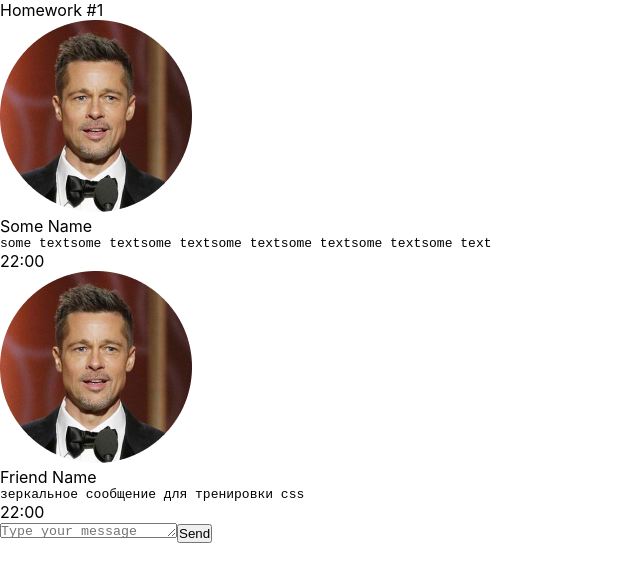
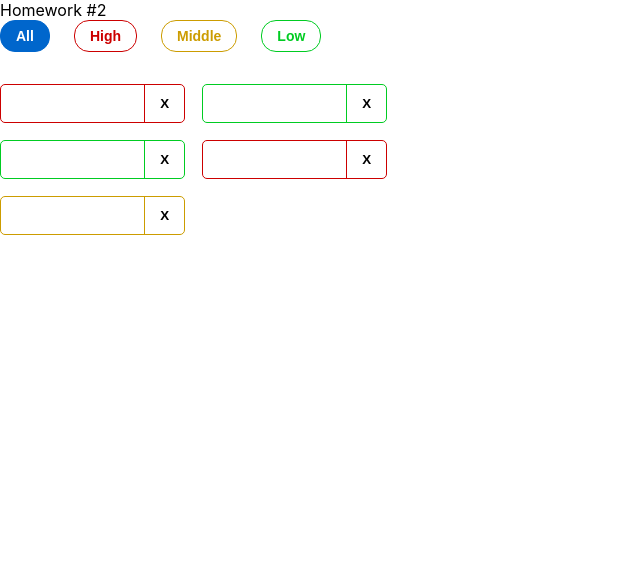
Before and after one commit to digitrom/hws2-master, a React (Create React App) app: page / in a window 1280 px wide. Shown: the top 582 px of the page, without its empty margins (0-640 px from the left). Built offline with nearby package versions, Linux system fonts and the light colour scheme.

Commit message:
HW2 - in progress (filterAffairs - done)

```diff
--- a/package.json
+++ b/package.json
@@ -1,6 +1,6 @@
 {
   "name": "hws2",
-  "homepage": "http://IgnatZakalinsky.github.io/hws2",
+  "homepage": "http://digitrom.github.io/hws2-master",
   "version": "0.1.0",
   "private": true,
   "dependencies": {
--- a/src/s1-main/App.tsx
+++ b/src/s1-main/App.tsx
@@ -1,13 +1,14 @@
 import React from 'react'
 import s from './App.module.css'
 import HW1 from '../s2-homeworks/hw01/HW1'
+import HW2 from "../s2-homeworks/hw02/HW2";
 
 function App() {
     return (
         <div className={s.App}>
-            <HW1/>
+            {/*<HW1/>*/}
             {/*раскомментировать по ходу выполнения*/}
-            {/*<HW2/>*/}
+            <HW2/>
 
             {/*<HW3/>*/}
             {/*<HW4/>*/}
--- a/src/s2-homeworks/hw01/message/Message.module.css
+++ b/src/s2-homeworks/hw01/message/Message.module.css
@@ -1,5 +1,5 @@
 .message {
-
+display: flex;
 }
 
 .imageAndText {
--- a/src/s2-homeworks/hw02/HW2.tsx
+++ b/src/s2-homeworks/hw02/HW2.tsx
@@ -3,8 +3,8 @@ import Affairs from './affairs/Affairs'
 import s2 from '../../s1-main/App.module.css'
 
 /*
-* 1 - описать типы AffairPriorityType, AffairType
-* 2 - указать нужный тип для defaultAffairs
++ * 1 - описать типы AffairPriorityType, AffairType
++ * 2 - указать нужный тип для defaultAffairs
 * 3 - дописать типы и логику функции filterAffairs и проверить её тестами
 * 4 - выполнить пункт 3 для функции deleteAffair
 * 5 - указать нужный тип в useState с affairs
@@ -17,16 +17,16 @@ import s2 from '../../s1-main/App.module.css'
 * */
 
 // types
-export type AffairPriorityType = any // need to fix any
+export type AffairPriorityType = 'high' | 'middle'| 'low' // need to fix any
 export type AffairType = {
-    _id: any // need to fix any
-    name: any // need to fix any
+    _id: number // need to fix any
+    name: string // need to fix any
     priority: AffairPriorityType
 }
 export type FilterType = 'all' | AffairPriorityType
 
 // constants
-const defaultAffairs: any = [ // need to fix any
+const defaultAffairs: Array<AffairType> = [ // need to fix any
     {_id: 1, name: 'React', priority: 'high'}, // студенты могут изменить содержимое name и количество элементов в массиве, ...priority не менять!
     {_id: 2, name: 'anime', priority: 'low'},
     {_id: 3, name: 'games', priority: 'low'},
@@ -35,11 +35,20 @@ const defaultAffairs: any = [ // need to fix any
 ]
 
 // pure helper functions
-export const filterAffairs = (affairs: any, filter: any): any => { // need to fix any
+export const filterAffairs = (affairs: Array<AffairType>, filter: FilterType): Array<AffairType> => { // need to fix any
+switch (filter) {
+    case "high":
+        return affairs.filter(affair => affair.priority === "high")
+    case "middle":
+        return affairs.filter(affair => affair.priority === "middle")
+    case "low":
+        return  affairs.filter(affair => affair.priority === "low")
+    default:
+        return defaultAffairs
+}
+    return affairs.filter(affair => affair.priority ) // need to fix
+}
 
-
-    return affairs // need to fix
-}
 export const deleteAffair = (affairs: any, _id: any): any => { // need to fix any
 
     return affairs // need to fix
--- a/src/s2-homeworks/hw02/affairs/Affairs.tsx
+++ b/src/s2-homeworks/hw02/affairs/Affairs.tsx
@@ -4,23 +4,27 @@ import {AffairType, FilterType} from '../HW2'
 import s from './Affairs.module.css'
 
 type AffairsPropsType = {
-    data: any // need to fix any
-    setFilter: any
+    data: Array<AffairType> // need to fix any
+    setFilter: (filter: FilterType) => void
     deleteAffairCallback: any
     filter: FilterType
 }
 
 function Affairs(props: AffairsPropsType) {
     const setAll = () => {
+        props.setFilter("all")
         // need to fix
     }
     const setHigh = () => {
+        props.setFilter("high")
         // need to fix
     }
     const setMiddle = () => {
+        props.setFilter("middle")
         // need to fix
     }
     const setLow = () => {
+        props.setFilter("low")
         // need to fix
     }
 
```
